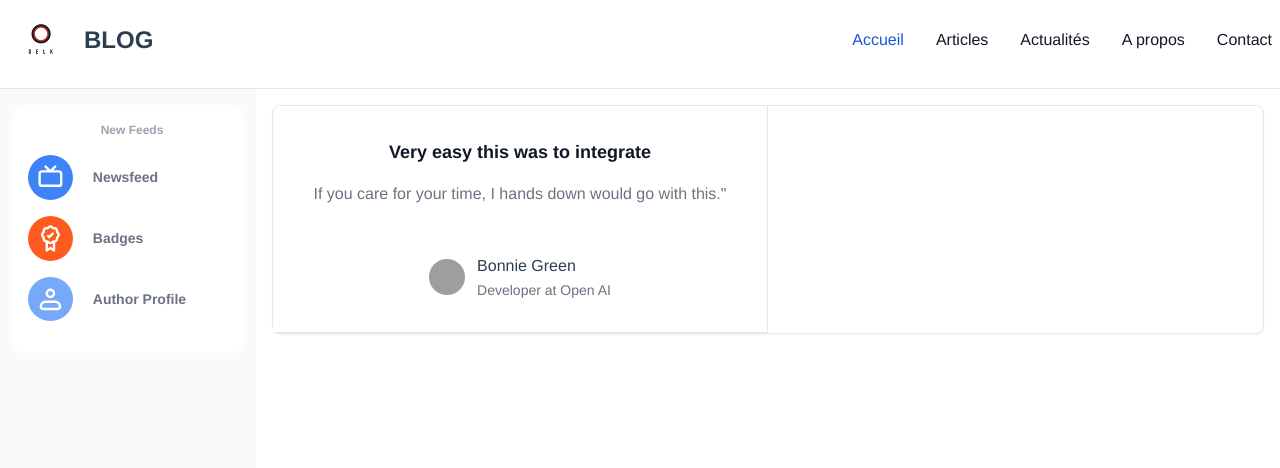
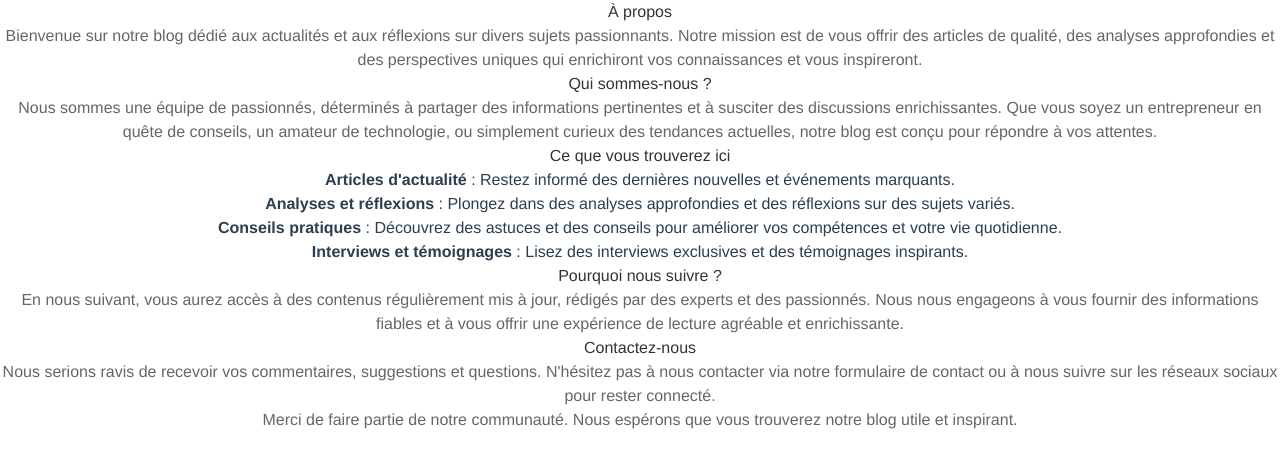
Before and after one commit to Delan-no/blog2, a Vue app: page /apropos in a window 1280 px wide. Shown: the top 468 px of the page. Built offline with nearby package versions, Linux system fonts and the light colour scheme; grey boxes are pictures that could not be loaded.

Commit message:
creation de quelques vues et composants

```diff
--- a/src/Layouts/Authentification.vue
+++ b/src/Layouts/Authentification.vue
@@ -93,7 +93,7 @@
     >
       <aside class="bg-slate-100 w-64 py-4 p-1 absolute top-0 left-0 bottom-0">
         <nav>
-          <router-link :to="{ name: 'accueil' }" class="block py-2 px-4 rounded" :class="{'bg-blue-500 text-white': $route.name === '/accueil'}"
+          <router-link to="/" class="block py-2 px-4 rounded" :class="{'bg-blue-500 text-white': $route.name === '/acceuil'}"
             >Accueil</router-link
           >
           <router-link :to="{ name: 'posts' }" class="block py-2 px-4 rounded" :class="{'bg-blue-500 text-white': $route.name === 'posts'}"
@@ -102,11 +102,12 @@
           <router-link to="/" class="block py-2 px-4 rounded" :class="{'bg-blue-500 text-white': $route.name === '/actualities'}"
             >Actualités</router-link
           >
-          <router-link to="/" class="block py-2 px-4 rounded" :class="{'bg-blue-500 text-white': $route.name === '/apropos'}"
+          <router-link :to="{name: 'apropos'}" class="block py-2 px-4 rounded" :class="{'bg-blue-500 text-white': $route.name === '/apropos'}"
             >A propos</router-link
           >
-          <router-link to="/" class="block py-2 px-4 rounded" :class="{'bg-blue-500 text-white': $route.name === '/contact'}"
-            >Contact</router-link
+
+          <a href="https://delan-no-delan-nos-projects.vercel.app/" target="_blank" class="block py-2 px-4 rounded"
+            > Contact</a
           >
           <!-- <a href="#" class="block py-2 px-4 hover:bg-gray-300 rounded">Logout</a> -->
         </nav>
--- a/src/components/navbar/Header.vue
+++ b/src/components/navbar/Header.vue
@@ -19,7 +19,7 @@
         >
           <li>
             <router-link
-              to="/"
+              to="https://delan-no-delan-nos-projects.vercel.app/"
               class="block py-2 px-3 text-white bg-blue-700 rounded md:bg-transparent md:text-blue-700 md:p-0 dark:text-white md:dark:text-blue-500"
               aria-current="page"
               >Accueil</router-link
--- a/src/router.js
+++ b/src/router.js
@@ -2,13 +2,13 @@ import { createRouter, createWebHistory } from 'vue-router';
 import Home from './views/Home.vue';
 import PostViews from './views/PostViews.vue';
 import PostDetails from './views/PostDetails.vue';
-import Apropos from './components/Apropos.vue';
+import Apropos from './views/Apropos.vue';
 
 const routes = [
   { path: '/', component: Home, name: 'accueil'},
   { path: '/posts', component: PostViews, name: 'posts' },
   { path: '/postsdetails/:id', component: PostDetails, name: 'PostDetails' },
-  { path: '/apropos', component: Apropos, name: 'Apropos' },
+  { path: '/apropos', component: Apropos, name: 'apropos' },
 ];
 
 const router = createRouter({
--- /dev/null
+++ b/src/views/Apropos.vue
@@ -0,0 +1,79 @@
+<!-- eslint-disable vue/multi-word-component-names -->
+<template>
+  <div>
+    <h1>À propos</h1>
+    <p>
+      Bienvenue sur notre blog dédié aux actualités et aux réflexions sur divers
+      sujets passionnants. Notre mission est de vous offrir des articles de
+      qualité, des analyses approfondies et des perspectives uniques qui
+      enrichiront vos connaissances et vous inspireront.
+    </p>
+
+    <h2>Qui sommes-nous ?</h2>
+    <p>
+      Nous sommes une équipe de passionnés, déterminés à partager des
+      informations pertinentes et à susciter des discussions enrichissantes. Que
+      vous soyez un entrepreneur en quête de conseils, un amateur de
+      technologie, ou simplement curieux des tendances actuelles, notre blog est
+      conçu pour répondre à vos attentes.
+    </p>
+
+    <h2>Ce que vous trouverez ici</h2>
+    <ul>
+      <li>
+        <strong>Articles d'actualité</strong> : Restez informé des dernières
+        nouvelles et événements marquants.
+      </li>
+      <li>
+        <strong>Analyses et réflexions</strong> : Plongez dans des analyses
+        approfondies et des réflexions sur des sujets variés.
+      </li>
+      <li>
+        <strong>Conseils pratiques</strong> : Découvrez des astuces et des
+        conseils pour améliorer vos compétences et votre vie quotidienne.
+      </li>
+      <li>
+        <strong>Interviews et témoignages</strong> : Lisez des interviews
+        exclusives et des témoignages inspirants.
+      </li>
+    </ul>
+
+    <h2>Pourquoi nous suivre ?</h2>
+    <p>
+      En nous suivant, vous aurez accès à des contenus régulièrement mis à jour,
+      rédigés par des experts et des passionnés. Nous nous engageons à vous
+      fournir des informations fiables et à vous offrir une expérience de
+      lecture agréable et enrichissante.
+    </p>
+
+    <h2>Contactez-nous</h2>
+    <p>
+      Nous serions ravis de recevoir vos commentaires, suggestions et questions.
+      N'hésitez pas à nous contacter via notre formulaire de contact ou à nous
+      suivre sur les réseaux sociaux pour rester connecté.
+    </p>
+
+    <p>
+      Merci de faire partie de notre communauté. Nous espérons que vous
+      trouverez notre blog utile et inspirant.
+    </p>
+  </div>
+</template>
+
+<script setup></script>
+
+<style scoped>
+body {
+  font-family: Arial, sans-serif;
+  line-height: 1.6;
+  margin: 20px;
+}
+h1,
+h2,
+h3 {
+  color: #333;
+}
+p {
+  color: #666;
+}
+</style>
```
